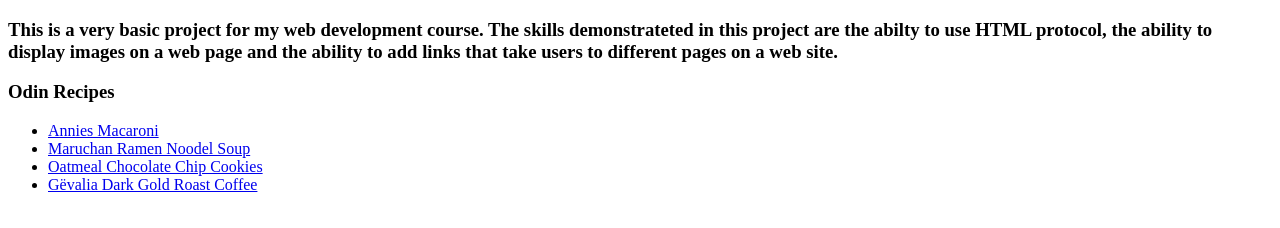
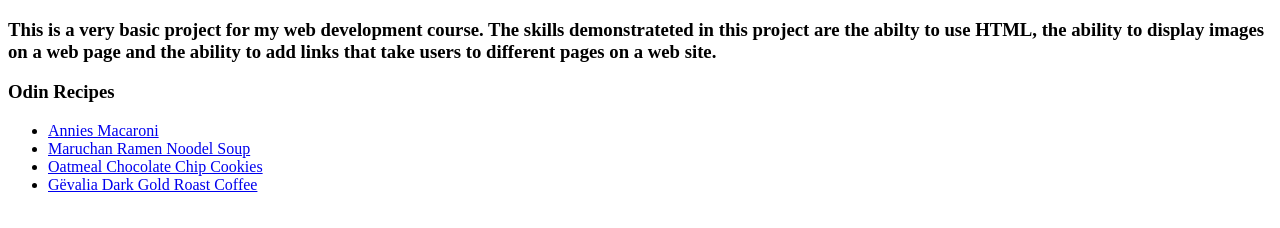
Before and after one commit to Jaxstoney/odin-recipes, a plain HTML site: page index.html in a window 1280 px wide. Drawn offline with Linux system fonts and the light colour scheme.

Commit message:
editted the explaination text on index.html

```diff
--- a/index.html
+++ b/index.html
@@ -7,7 +7,7 @@
 </head>
 <body>
     <h3>This is a very basic project for my web development course. The skills demonstrateted in this project
-        are the abilty to use HTML protocol, the ability to display images on a web page and the ability to add links
+        are the abilty to use HTML, the ability to display images on a web page and the ability to add links
         that take users to different pages on a web site.
     <h3>
         Odin Recipes
```
